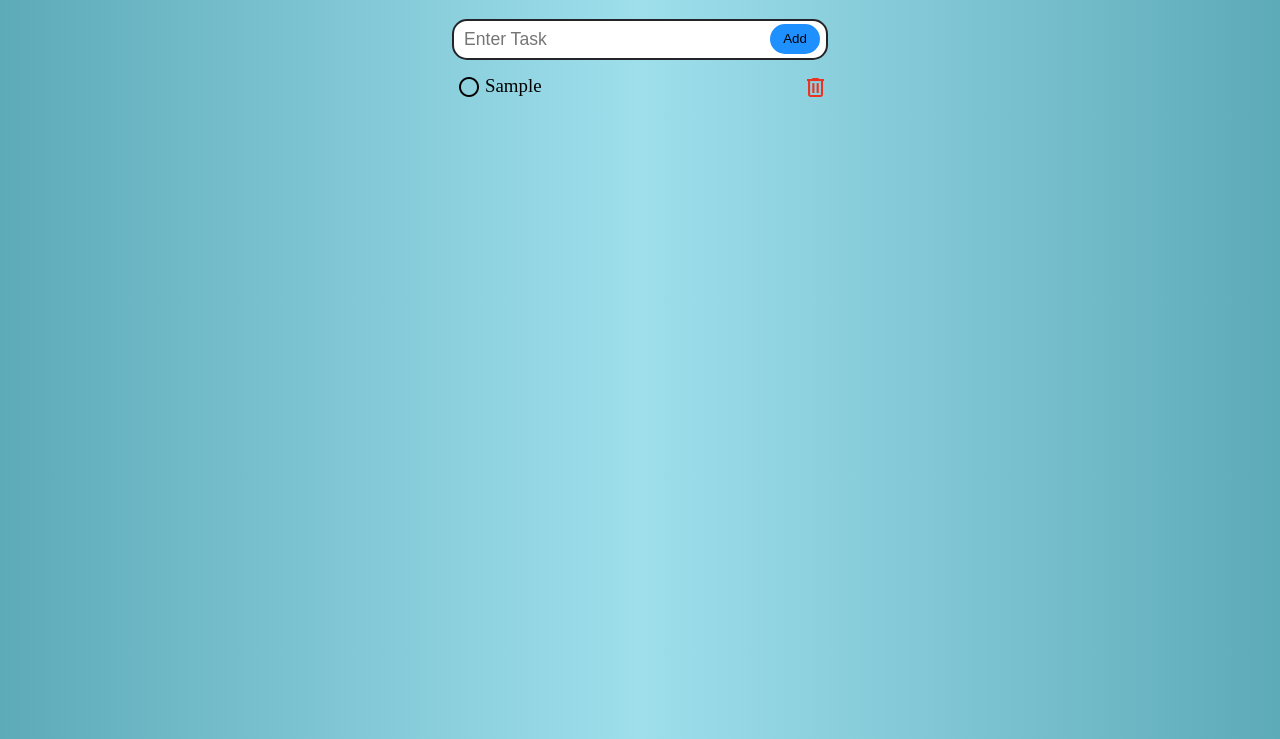
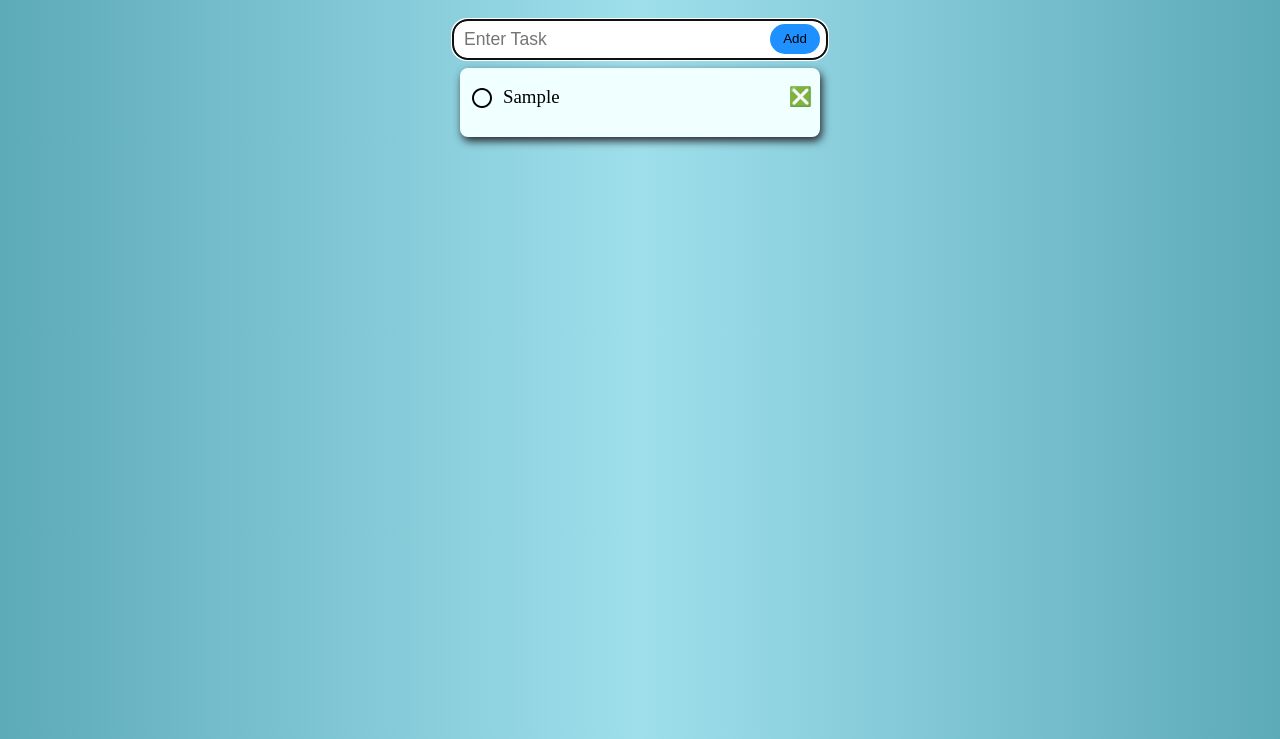
Before and after one commit to cbyzz24/Pack-Wiz, a plain HTML site: page index.html in a window 1280 px wide. Both pictures are taken after typing "Sample" into the empty fields and a click on the button "Add". Shown: the part 61-800 px from the top of the page. Drawn offline with Linux system fonts and the light colour scheme.

Commit message:
List display and local storage functionality

```diff
--- a/main.js
+++ b/main.js
@@ -1,4 +1,3 @@
-const taskInputField = document.getElementById("taskInputField");
 // const taskAddButton = document.getElementById("taskAddButton");
 const taskList = document.getElementById("taskList");
 
@@ -11,6 +10,32 @@ function addNewItem(){
         let li = document.createElement("li");
         li.innerHTML = taskInputField.value;
         taskList.appendChild(li);
+        let span = document.createElement("span");
+        span.innerHTML = "❎";
+        li.appendChild(span);
     }
     taskInputField.value = "";
+    taskInputField.focus();
+    saveData();
 }
+
+taskList.addEventListener("click", function(e){
+    if(e.target.tagName === "LI"){
+        e.target.classList.toggle("checked");
+        saveData();
+    }
+    else if(e.target.tagName === "SPAN"){
+        e.target.parentElement.remove();
+        saveData();
+    }
+})
+
+function saveData(){
+    localStorage.setItem("data", taskList.innerHTML);
+}
+
+function showList(){
+    taskList.innerHTML = localStorage.getItem("data");
+}
+
+showList();
--- a/style.css
+++ b/style.css
@@ -43,6 +43,7 @@ body{
     font-size: 1.1rem;
     border: 2px solid var(--text-color);
     border-radius: 15px;
+    background-color: #ffffff;
 }
 
 .addTask{
@@ -66,21 +67,41 @@ body{
 
 }
 
+.controlsWrapper{
+    /* background-color: #ffffff; */
+    border-radius: 15px;
+    display: flex;
+    flex-direction: column;
+}
+
+.listDisplay{
+    box-sizing: border-box;
+    background-color:azure;
+    border-radius: 8px;
+    min-height: 50px;
+    width: 360px;
+    margin-top: 8px;
+    box-shadow: #242529 2px 4px 8px;
+}
 
 ul{
-    margin-top: 10px;
+    margin-top: 5px;
     display: flex;
     flex-direction: column;
     list-style: none;
-    padding-left: 5px;
+    padding: 8px;
+
 }
 
 li{
     display: flex;
     align-items: center;
     font-size: 1.18rem;
-    padding: 5px 30px;
+    list-style: none;
+    /* padding: 5px 30px; */
+    padding: 5px 25px 5px 35px;
     position: relative;
+    cursor: pointer;
 }
 
 li::before{
@@ -98,8 +119,16 @@ li::before{
     left: 2px;
 }
 
+li.checked{
+    text-decoration: line-through;
+}
 
-li::after{
+li.checked::before{
+    background-image: url(images/circle_checked.png);
+}
+
+
+/* li::after{
     content: "";
     position:absolute;
     height: 25px;
@@ -111,4 +140,10 @@ li::after{
     cursor: pointer;
     top: 5px;
     right: 2px;
+} */
+
+span{
+    position: absolute;
+    right: 0;
+    cursor: pointer;
 }
```
Also changed, not shown: index.html (line endings or trailing spaces).
